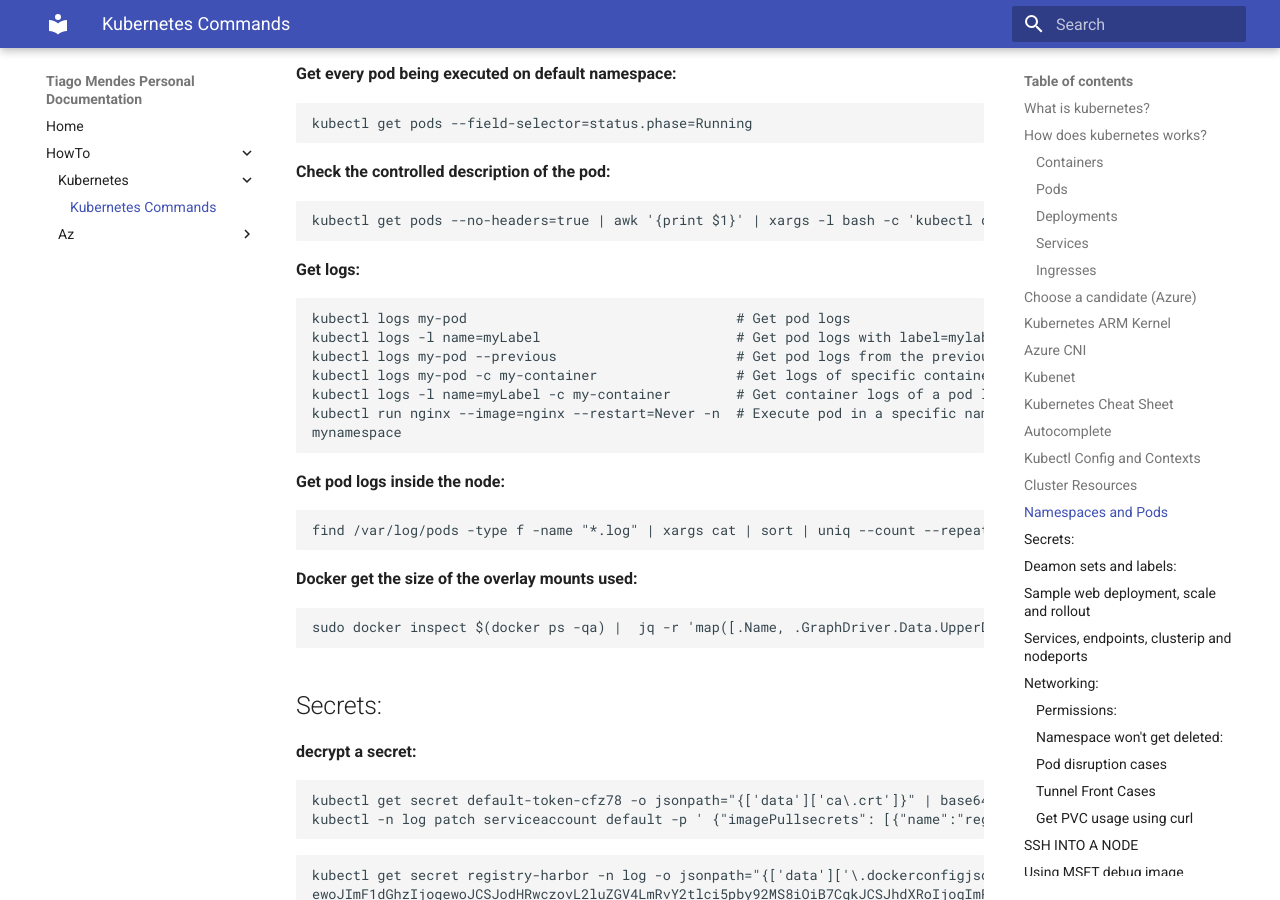
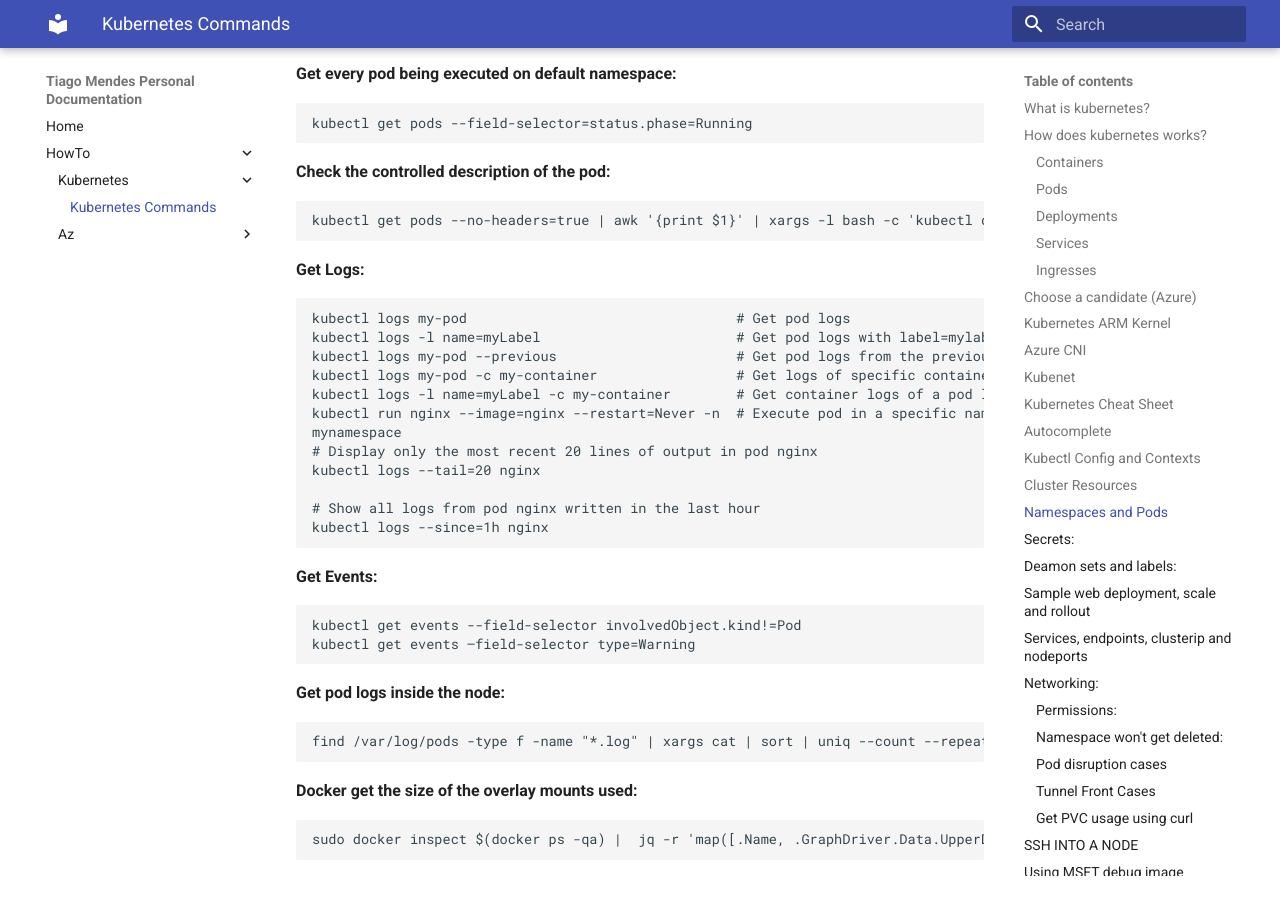
Before and after one commit to tmcmm/k8s-documentation, an MkDocs documentation site: the page built from docs/howto/kubernetes/kubernetes-help.md, in a window 1280 px wide and 900 px high, scrolled down 8367 px. Built offline with MkDocs 1.6.1 and Material for MkDocs 9.7.7, drawn with Linux system fonts in a browser that asks for light colours.

Commit message:
Update kubernetes-help.md

````diff
--- a/docs/howto/kubernetes/kubernetes-help.md
+++ b/docs/howto/kubernetes/kubernetes-help.md
@@ -306,7 +306,7 @@ __Check the controlled description of the pod:__
 kubectl get pods --no-headers=true | awk '{print $1}' | xargs -l bash -c 'kubectl describe pod $0 | grep -i controlled'
 ```
 
-__Get logs:__
+__Get Logs:__
 ```
 kubectl logs my-pod                                 # Get pod logs
 kubectl logs -l name=myLabel                        # Get pod logs with label=mylabel
@@ -315,11 +315,23 @@ kubectl logs my-pod -c my-container                 # Get logs of specific conta
 kubectl logs -l name=myLabel -c my-container        # Get container logs of a pod label
 kubectl run nginx --image=nginx --restart=Never -n  # Execute pod in a specific namespace
 mynamespace
-```
+# Display only the most recent 20 lines of output in pod nginx
+kubectl logs --tail=20 nginx
+
+# Show all logs from pod nginx written in the last hour
+kubectl logs --since=1h nginx
+```
+__Get Events:__
+```
+kubectl get events --field-selector involvedObject.kind!=Pod
+kubectl get events –field-selector type=Warning
+```
+
 __Get pod logs inside the node:__
 ```
 find /var/log/pods -type f -name "*.log" | xargs cat | sort | uniq --count --repeated
 ```
+
 
 __Docker get the size of the overlay mounts used:__
 ```
````
